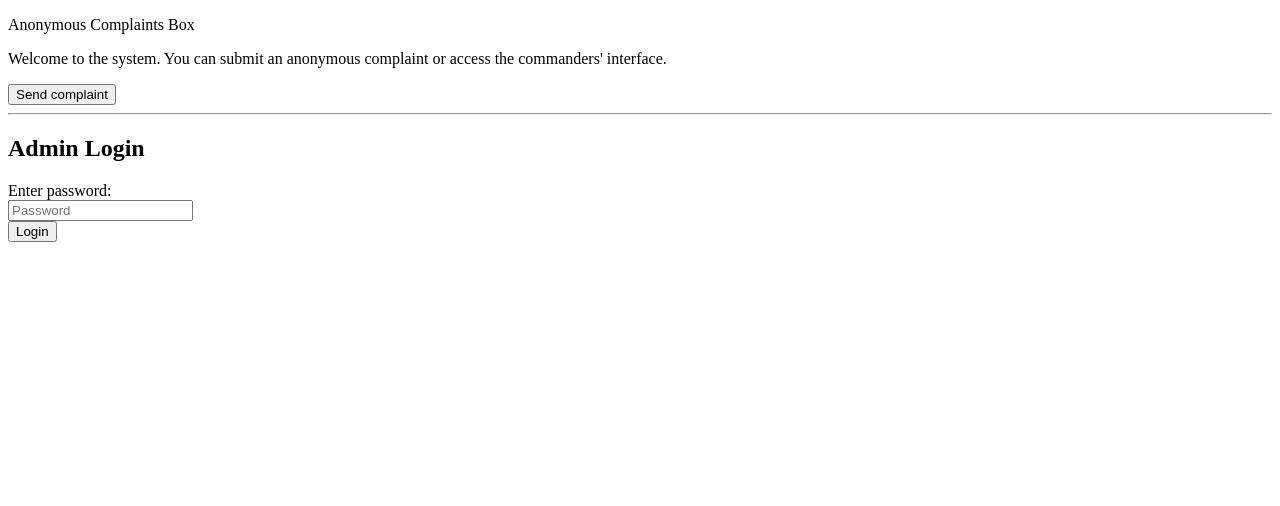
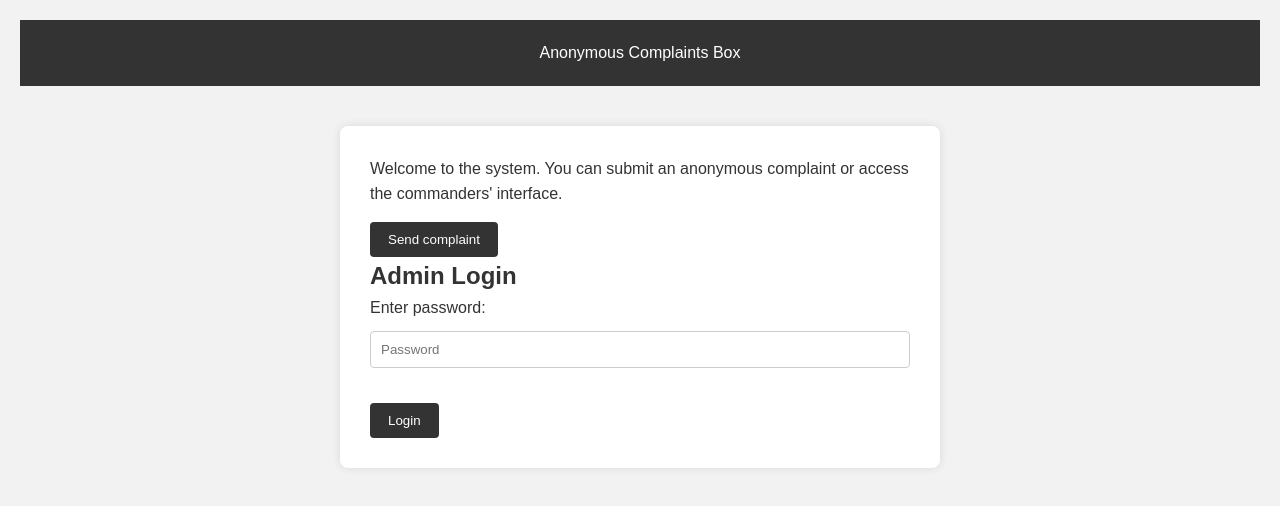
Before and after one commit to erezCohen31/complaintProject, a website: page public/index.html in a window 1280 px wide. Drawn offline with Linux system fonts and the light colour scheme.

Commit message:
add the css and add to html the link of css

```diff
--- a/public/index.html
+++ b/public/index.html
@@ -3,6 +3,7 @@
   <head>
     <meta charset="UTF-8" />
     <meta name="viewport" content="width=device-width, initial-scale=1.0" />
+    <link rel="stylesheet" href="style.css" />
     <title>Anonymous Complaints Box</title>
   </head>
   <body>
@@ -20,8 +21,6 @@
         Send complaint
       </button>
 
-      <hr />
-
       <h2>Admin Login</h2>
       <form action="/admin" method="POST">
         <label for="admin-password">Enter password:</label><br />
--- a/public/style.css
+++ b/public/style.css
@@ -0,0 +1,55 @@
+* {
+  margin: 0;
+  padding: 0;
+  box-sizing: border-box;
+}
+
+body {
+  font-family: Arial, sans-serif;
+  background-color: #f2f2f2;
+  color: #333;
+  line-height: 1.6;
+  padding: 20px;
+}
+
+header {
+  background-color: #333;
+  color: #fff;
+  padding: 20px;
+  text-align: center;
+}
+
+main {
+  max-width: 600px;
+  margin: 40px auto;
+  background: #fff;
+  padding: 30px;
+  border-radius: 8px;
+  box-shadow: 0 0 10px rgba(0, 0, 0, 0.1);
+}
+
+button,
+input[type="submit"] {
+  background-color: #333;
+  color: #fff;
+  padding: 10px 18px;
+  border: none;
+  border-radius: 4px;
+  cursor: pointer;
+  margin-top: 15px;
+}
+
+button:hover,
+input[type="submit"]:hover {
+  background-color: #555;
+}
+
+input,
+textarea {
+  width: 100%;
+  padding: 10px;
+  margin-top: 10px;
+  margin-bottom: 20px;
+  border: 1px solid #ccc;
+  border-radius: 4px;
+}
```
Also changed, not shown: public/admin-panel.html (+1 -0 lines), public/complaint.html (+1 -0 lines).
